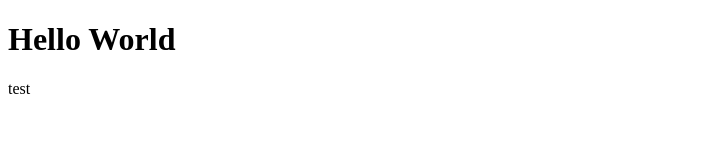
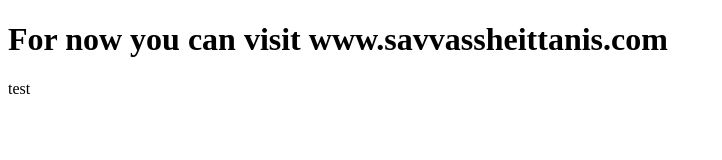
Before and after one commit to Sheittanis/Sheittanis.github.io, a plain HTML site: page index.html in a window 1280 px wide. Shown: the whole page, without its empty margins (0-722 px from the left). Drawn offline with Linux system fonts and the light colour scheme.

Commit message:
Coming soon.

```diff
--- a/index.html
+++ b/index.html
@@ -2,10 +2,10 @@
 <html lang="en">
     <head>
         <meta charset="utf-8">
-        <title>Hello World</title>
+        <title>Coming Soon.. :)</title>
     </head>
     <body>
-        <h1>Hello World</h1>
+        <h1>For now you can visit www.savvassheittanis.com</h1>
        test
     </body>
 </html>
```
